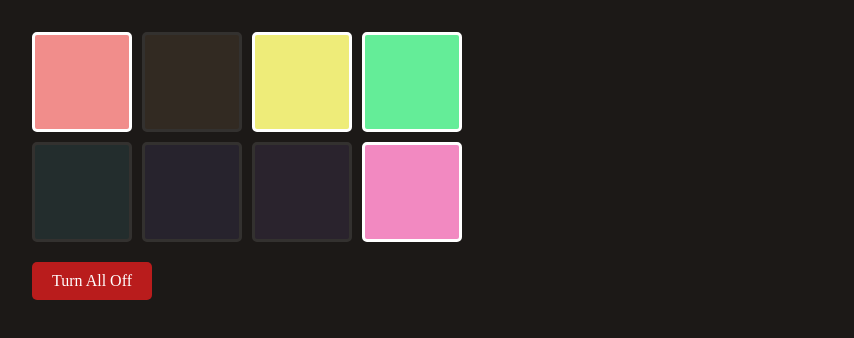
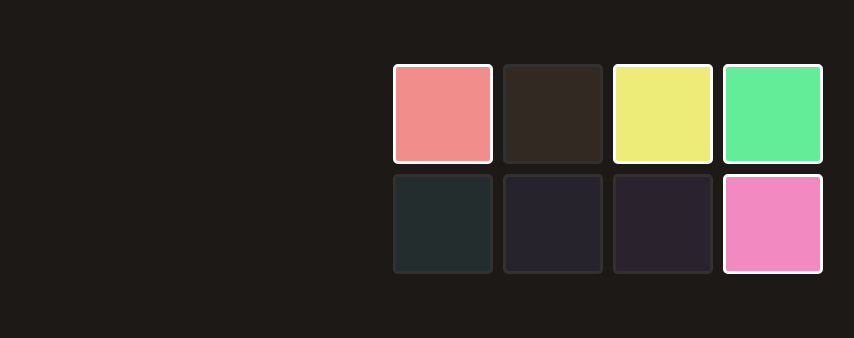
Before and after one commit to candytale55/react-state-projects, a React (Vite) app: page / in a window 1280 px wide. Shown: the top 338 px of the page, without its empty margins (32-886 px from the left). Built offline with nearby package versions, Linux system fonts and the light colour scheme.

Commit message:
get rid of toggleAllOff button

```diff
--- a/src/components/soundpads/SoundPads.jsx
+++ b/src/components/soundpads/SoundPads.jsx
@@ -31,7 +31,7 @@ export default function SoundPads() {
             <div className="pad-container">
               {padElements}
         </div>
-        <button className="all-off" onClick={turnAllPadsOff}>Turn All Off</button>
+        {/*<button className="all-off" onClick={turnAllPadsOff}>Turn All Off</button>*/}
         </main>
     )
 }
--- a/src/components/soundpads/assets/styles.css
+++ b/src/components/soundpads/assets/styles.css
@@ -7,12 +7,10 @@ body {
 }
 
 main {
-    /* display: flex;
+    display: flex;
     justify-content: center;
     align-items: center;
 
-    Commented just to be able to play with toggleAll Off Button
-    */
 }
 
 .pad-container {
```
